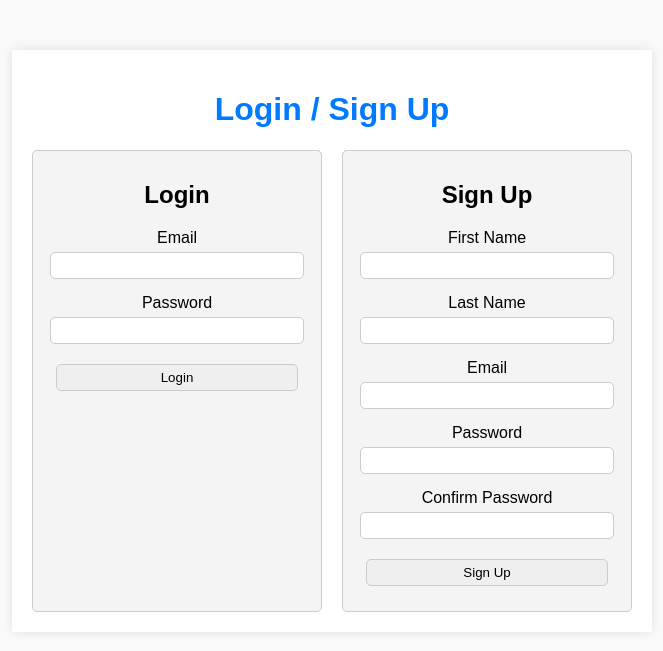
After one commit to Benobeano/airline-reservation, a Flask app: template templates/login.html in a window 1280 px wide. The commit adds this page. Shown: the top 651 px of the page, without its empty margins (308-971 px from the left). Run offline with Flask 3, Linux system fonts and the light colour scheme; the template is opened without the code that fills it: values that come from a table or form of the project are taken from there, others are empty.

Commit message:
Add login and style home page

```diff
--- a/app.py
+++ b/app.py
@@ -1,5 +1,6 @@
-from flask import Flask, render_template
-from models import db
+from flask import Flask, flash, redirect, render_template, session, url_for
+from forms import LoginForm, SignUpForm
+from models import User, db
 from flask_bcrypt import Bcrypt
 
 app = Flask(__name__)
@@ -12,24 +13,76 @@ app.config['SQLALCHEMY_TRACK_MODIFICATIONS'] = False
 
 db.init_app(app)
 
-# Routes
 @app.route("/")
 def home():
-    return render_template("home.html")
+    user_full_name = None
+    if "user_id" in session:
+        user = db.session.get(User, session.get("user_id"))
+        if user:
+            user_full_name = f"{user.first_name} {user.last_name}"
+    return render_template("home.html", user_full_name=user_full_name)
+
 
 @app.route("/search")
 def search():
     return "Flight Search Page "
 
-@app.route("/login")
+
+
+@app.route("/login", methods=["GET", "POST"])
 def login():
-    return "Login / Sign Up Page "
+    login_form = LoginForm()
+    signup_form = SignUpForm()
+
+    if login_form.validate_on_submit() and login_form.submit.data:
+        # Login logic
+        user = User.query.filter_by(email=login_form.email.data).first()
+        if user and bcrypt.check_password_hash(user.password_hash, login_form.password.data):
+            # Save user ID and role in session
+            session["user_id"] = user.id
+            session["user_role"] = user.role
+            flash(f"Welcome, {user.first_name}!", "success")
+            return redirect(url_for("home"))
+        else:
+            flash("Invalid email or password", "danger")
+
+    if signup_form.validate_on_submit() and signup_form.submit.data:
+        # Sign-up logic
+        existing_user = User.query.filter_by(email=signup_form.email.data).first()
+        if existing_user:
+            flash("Email already registered.", "warning")
+        else:
+            hashed_password = bcrypt.generate_password_hash(signup_form.password.data).decode("utf-8")
+            new_user = User(
+                first_name=signup_form.first_name.data,
+                last_name=signup_form.last_name.data,
+                email=signup_form.email.data,
+                password_hash=hashed_password,
+                role="user"
+            )
+            db.session.add(new_user)
+            db.session.commit()
+            flash("Account created successfully! Please log in.", "success")
+            return redirect(url_for("login"))
+
+    return render_template("login.html", login_form=login_form, signup_form=signup_form)
 
 
 @app.route("/profile")
 def profile():
     return "Customer Profile Page"
 
+@app.route("/logout")
+def logout():
+    session.clear()  # Clears all session data
+    flash("You have been logged out.", "info")
+    return redirect(url_for("home"))
+
+@app.route("/clear-session")
+def clear_session():
+    session.clear()
+    return redirect(url_for("home"))
+
 
 if __name__ == "__main__":
     with app.app_context():
--- a/forms.py
+++ b/forms.py
@@ -1 +1,20 @@
-# wtf forms for user input
+from flask_wtf import FlaskForm
+from wtforms import StringField, PasswordField, SubmitField
+from wtforms.validators import DataRequired, EqualTo, Length
+
+class LoginForm(FlaskForm):
+    email = StringField("Email", validators=[DataRequired()])
+    password = PasswordField("Password", validators=[DataRequired()])
+    submit = SubmitField("Login")
+
+class SignUpForm(FlaskForm):
+    first_name = StringField("First Name", validators=[DataRequired(), Length(max=50)])
+    last_name = StringField("Last Name", validators=[DataRequired(), Length(max=50)])
+    email = StringField("Email", validators=[DataRequired()])
+    password = PasswordField("Password", validators=[
+        DataRequired(),
+        Length(min=3),
+        EqualTo("confirm_password", message="Passwords must match")
+    ])
+    confirm_password = PasswordField("Confirm Password")
+    submit = SubmitField("Sign Up")
--- /dev/null
+++ b/static/login.css
@@ -0,0 +1,58 @@
+body {
+    font-family: Arial, sans-serif;
+    margin: 0;
+    padding: 0;
+    background: #f9f9f9;
+    text-align: center;
+}
+
+.container {
+    max-width: 600px;
+    margin: 50px auto;
+    padding: 20px;
+    background: #fff;
+    box-shadow: 0px 0px 10px rgba(0, 0, 0, 0.1);
+}
+
+h1 {
+    color: #007BFF;
+}
+
+.forms {
+    display: flex;
+    justify-content: space-around;
+    gap: 20px;
+}
+
+.form {
+    flex: 1;
+    padding: 10px;
+    border: 1px solid #ccc;
+    border-radius: 5px;
+    background: #f4f4f4;
+}
+
+form p {
+    margin: 10px 0;
+}
+
+input {
+    width: 90%;
+    padding: 5px;
+    margin: 5px 0;
+    border: 1px solid #ccc;
+    border-radius: 5px;
+}
+
+button {
+    background: #007BFF;
+    color: white;
+    padding: 10px 15px;
+    border: none;
+    border-radius: 5px;
+    cursor: pointer;
+}
+
+button:hover {
+    background: #0056b3;
+}
--- /dev/null
+++ b/templates/login.html
@@ -0,0 +1,37 @@
+<!DOCTYPE html>
+<html lang="en">
+<head>
+    <meta charset="UTF-8">
+    <meta name="viewport" content="width=device-width, initial-scale=1.0">
+    <title>Login / Sign Up</title>
+    <link rel="stylesheet" href="{{ url_for('static', filename='login.css') }}">
+</head>
+<body>
+    <div class="container">
+        <h1>Login / Sign Up</h1>
+        <div class="forms">
+            <div class="form">
+                <h2>Login</h2>
+                <form method="POST">
+                    {{ login_form.hidden_tag() }}
+                    <p>{{ login_form.email.label }} {{ login_form.email() }}</p>
+                    <p>{{ login_form.password.label }} {{ login_form.password() }}</p>
+                    <p>{{ login_form.submit() }}</p>
+                </form>
+            </div>
+            <div class="form">
+                <h2>Sign Up</h2>
+                <form method="POST">
+                    {{ signup_form.hidden_tag() }}
+                    <p>{{ signup_form.first_name.label }} {{ signup_form.first_name() }}</p>
+                    <p>{{ signup_form.last_name.label }} {{ signup_form.last_name() }}</p>
+                    <p>{{ signup_form.email.label }} {{ signup_form.email() }}</p>
+                    <p>{{ signup_form.password.label }} {{ signup_form.password() }}</p>
+                    <p>{{ signup_form.confirm_password.label }} {{ signup_form.confirm_password() }}</p>
+                    <p>{{ signup_form.submit() }}</p>
+                </form>
+            </div>
+        </div>
+    </div>
+</body>
+</html>
```
Also changed, not shown: static/home.css (+66 -18 lines), templates/home.html (+16 -4 lines), static/plane.png (added), 1 other file.
